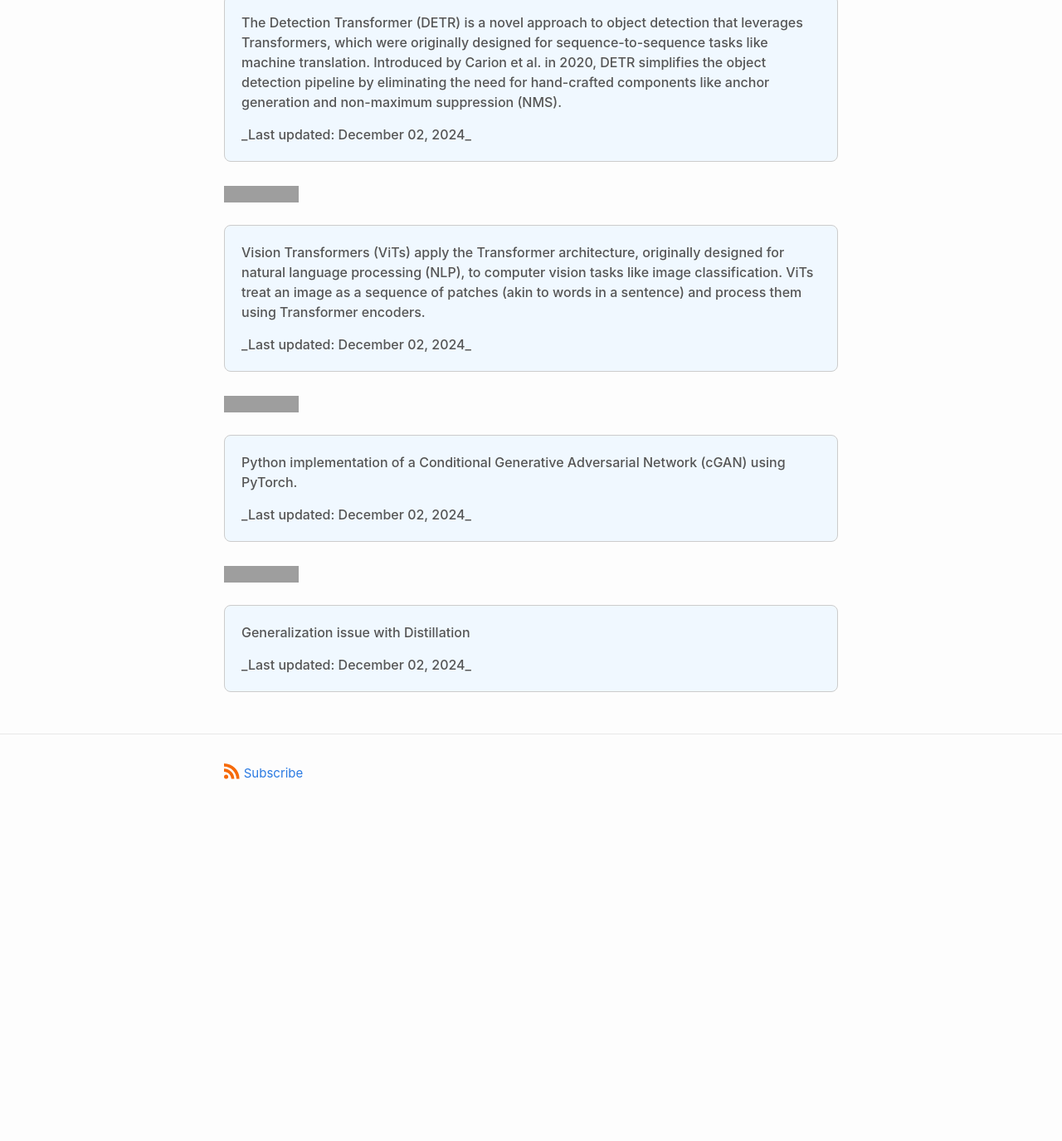
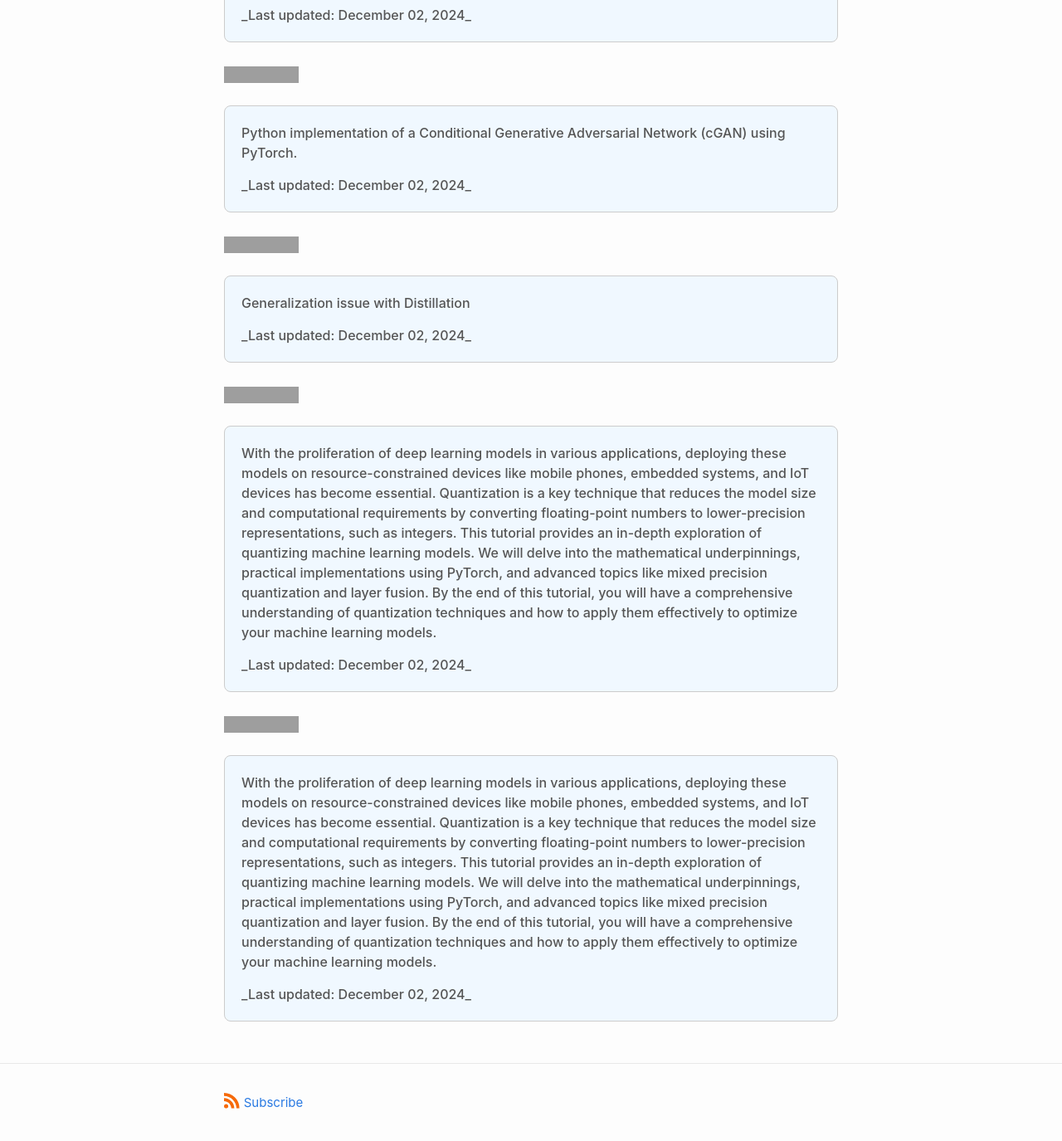
Before and after one commit to panaali/mseyfi.github.io, a Jekyll site: the page built from index.md, in a window 1280 px wide and 1400 px high, scrolled down 2952 px. Shown: the top 1375 px of the window at 83% size. Built offline with Jekyll 4.4.1, drawn with Linux system fonts in a browser that asks for light colours; our own code applies the rules of GitHub Pages for plain Markdown files; before the commit the page ends 3955 px from its top, so only the background shows below that; some of the changed text lies outside the part shown; grey boxes are pictures that could not be loaded.

Commit message:
Update index.md

```diff
--- a/index.md
+++ b/index.md
@@ -25,15 +25,6 @@ I try to use simple scenarios and of course, I never use ChatGPT🤥.
 [<img src="images/LinkedIn_logo_initials.png"  width="40" height="40">](https://www.linkedin.com/in/mehdi-seyfi-38189220/)   [<img src="images/googlescholar.png"  width="40" height="40">](https://scholar.google.ca/citations?user=6l0PmOEAAAAJ&hl=en) [<img src="images/github.png"  width="40" height="40">](https://github.com/mseyfi)
 <p></p>
 <p></p>
-
-## [![Quantization](https://img.shields.io/badge/Optimization_Series-Quantization-blue?style=for-the-badge&logo=github)](posts/Quantization)
-<div style="background-color: #f0f8ff; color: #555;font-weight: 485; padding: 20px; margin: 20px 0; border-radius: 8px; border: 1px solid #ccc;">
-With the proliferation of deep learning models in various applications, deploying these models on resource-constrained devices like mobile phones, embedded systems, and IoT devices has become essential. Quantization is a key technique that reduces the model size and computational requirements by converting floating-point numbers to lower-precision representations, such as integers.
-
-This tutorial provides an in-depth exploration of quantizing machine learning models. We will delve into the mathematical underpinnings, practical implementations using PyTorch, and advanced topics like mixed precision quantization and layer fusion. By the end of this tutorial, you will have a comprehensive understanding of quantization techniques and how to apply them effectively to optimize your machine learning models.
-<p></p>
-_Last updated: {{ site.time | date: "%B %d, %Y" }}_
-</div>
 
 ## [![ControlNet](https://img.shields.io/badge/ControlNet-Adding_Conditional_Control_to_Text_to_Image_Diffusion_Models-blue?style=for-the-badge&logo=github)](posts/ControlNet)
 <div style="background-color: #f0f8ff; color: #555;font-weight: 485; padding: 20px; margin: 20px 0; border-radius: 8px; border: 1px solid #ccc;">
@@ -118,3 +109,24 @@ Generalization issue with Distillation
  <p></p>
 _Last updated: {{ site.time | date: "%B %d, %Y" }}_
 </div>
+
+## [![MixedPrecision](https://img.shields.io/badge/Optimization_Series-Mixed_Precision_Training-blue?style=for-the-badge&logo=github)](posts/MixedPrecision)
+<div style="background-color: #f0f8ff; color: #555;font-weight: 485; padding: 20px; margin: 20px 0; border-radius: 8px; border: 1px solid #ccc;">
+With the proliferation of deep learning models in various applications, deploying these models on resource-constrained devices like mobile phones, embedded systems, and IoT devices has become essential. Quantization is a key technique that reduces the model size and computational requirements by converting floating-point numbers to lower-precision representations, such as integers.
+
+This tutorial provides an in-depth exploration of quantizing machine learning models. We will delve into the mathematical underpinnings, practical implementations using PyTorch, and advanced topics like mixed precision quantization and layer fusion. By the end of this tutorial, you will have a comprehensive understanding of quantization techniques and how to apply them effectively to optimize your machine learning models.
+<p></p>
+_Last updated: {{ site.time | date: "%B %d, %Y" }}_
+</div>
+
+
+
+
+## [![Quantization](https://img.shields.io/badge/Optimization_Series-Quantization-blue?style=for-the-badge&logo=github)](posts/Quantization)
+<div style="background-color: #f0f8ff; color: #555;font-weight: 485; padding: 20px; margin: 20px 0; border-radius: 8px; border: 1px solid #ccc;">
+With the proliferation of deep learning models in various applications, deploying these models on resource-constrained devices like mobile phones, embedded systems, and IoT devices has become essential. Quantization is a key technique that reduces the model size and computational requirements by converting floating-point numbers to lower-precision representations, such as integers.
+
+This tutorial provides an in-depth exploration of quantizing machine learning models. We will delve into the mathematical underpinnings, practical implementations using PyTorch, and advanced topics like mixed precision quantization and layer fusion. By the end of this tutorial, you will have a comprehensive understanding of quantization techniques and how to apply them effectively to optimize your machine learning models.
+<p></p>
+_Last updated: {{ site.time | date: "%B %d, %Y" }}_
+</div>
```
